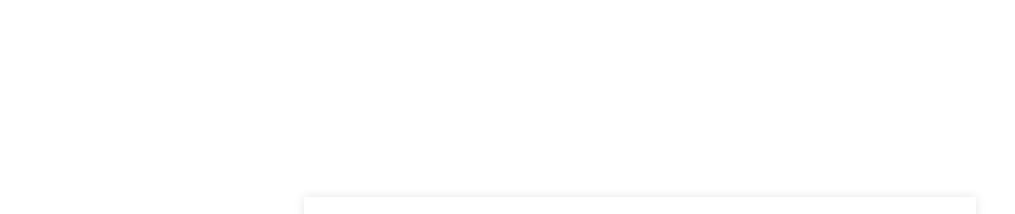
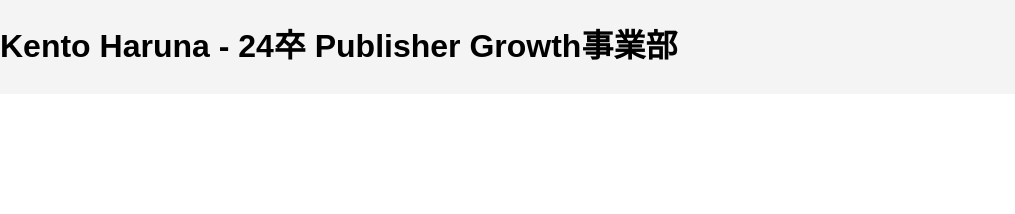
Before and after one commit to kento3dayo/kento3dayo.github.io, a plain HTML site: page main.html in a window 1280 px wide. Shown: the top 214 px of the page, without its empty margins (0-1015 px from the left). Drawn offline with Linux system fonts and the light colour scheme.

Commit message:
Update main.html

```diff
--- a/main.html
+++ b/main.html
@@ -5,7 +5,7 @@
     <meta name="viewport" content="width=device-width, initial-scale=1.0">
     <title>春名絢斗 - Profile</title>
     <link rel="stylesheet" href="main.css">
-    <title>Kento Haruna - 24卒 Publisher Growth事業部</title>
+    <h1>Kento Haruna - 24卒 Publisher Growth事業部</h1>
     <link rel="stylesheet" href="main.css">
 </head>
 <body>
```
